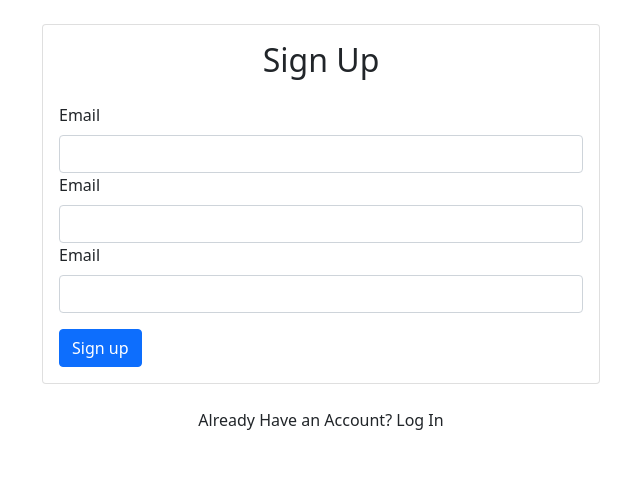
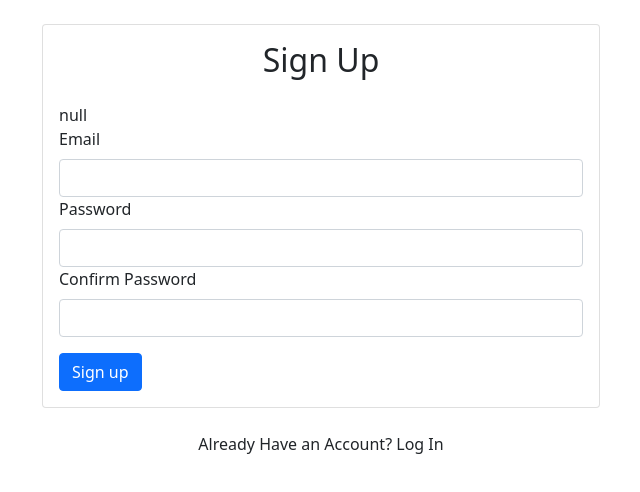
Before and after one commit to ariful-1122/firebase-auth-react, a React (Create React App) app: page / in a window 1280 px wide. Shown: the top 492 px of the page, without its empty margins (319-959 px from the left). Built offline with nearby package versions, Linux system fonts and the light colour scheme; no server answers.

Commit message:
show logged info

```diff
--- a/src/components/Signup.js
+++ b/src/components/Signup.js
@@ -5,6 +5,7 @@ import { useAuth } from "../context/AuthContext";
 const Signup = () => {
   const [loading, setLoading] = useState(false);
   const [error, setError] = useState("");
+  const { currentUser } = useAuth();
   const { signup } = useAuth();
   const emailRef = useRef();
   const passwordRef = useRef();
@@ -34,6 +35,7 @@ const Signup = () => {
       <Card className="col-md-6 mx-auto my-4">
         <Card.Body>
           <h2 className="text-center mb-4">Sign Up</h2>
+          {JSON.stringify(currentUser)}
           {error && <Alert variant="danger"> {error} </Alert>}
           <Form onSubmit={submitHandler}>
             <Form.Group id="email">
@@ -42,12 +44,12 @@ const Signup = () => {
             </Form.Group>
 
             <Form.Group id="password">
-              <Form.Label>Email</Form.Label>
+              <Form.Label>Password</Form.Label>
               <Form.Control ref={passwordRef} type="password" required />
             </Form.Group>
 
             <Form.Group id="confirmationPassword">
-              <Form.Label>Email</Form.Label>
+              <Form.Label>Confirm Password</Form.Label>
               <Form.Control ref={passwordConfirmRef} type="password" required />
             </Form.Group>
             <Button disabled={loading} className="mt-3" type="submit">
```
